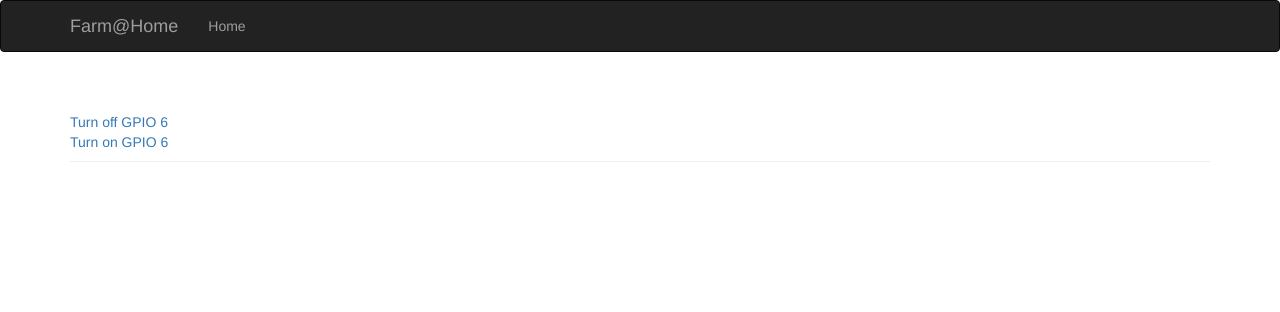
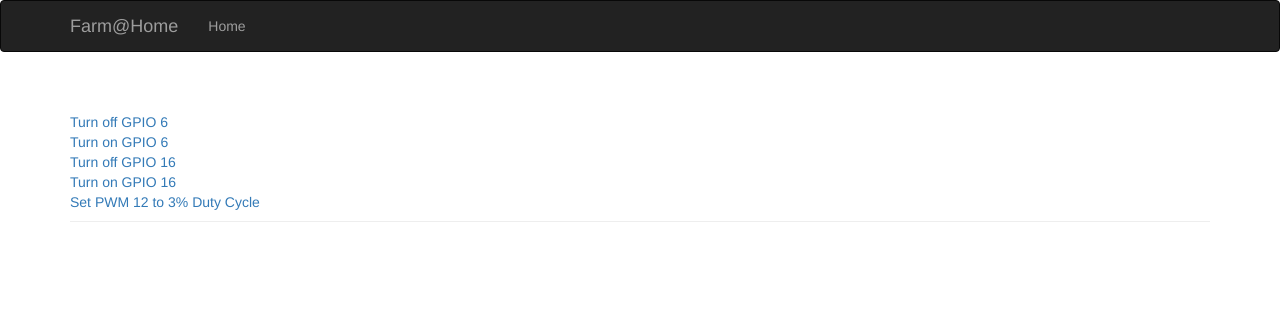
Before and after one commit to joncastillo/IndoorBabylonProject, a Flask app: page / in a window 1280 px wide. Shown: the top 312 px of the page. Run offline with Flask 2, Linux system fonts and the light colour scheme; parts of the project's set-up code (start-up, migrations or seed data) failed here and were passed over; some libraries are stand-ins or nearby versions.

Commit message:
Example restful api's added to index. Fixed calculation of PWM duty cycle.

```diff
--- a/PWM.py
+++ b/PWM.py
@@ -15,13 +15,13 @@ class PWM(Gpio):
 
 
     def setDutyCycle(self, dutyCycle):
-        pi = pigpio.pi()
         if not isinstance(dutyCycle, int):
             raise TypeError("duty cycle must be an Integer.")
         if dutyCycle < 0 or dutyCycle > 100:
             raise TypeError("duty cycle must be between 0 and 100%.")
         self.dutyCycle = dutyCycle
-        pi.set_PWM_dutycycle(self.getGpio(), dutyCycle)
+        setting = int((1 - (float(dutyCycle) / 100)) * 255)
+        self.engine.pi.set_PWM_dutycycle(self.getGpio(), setting)
 
     def setFrequency(self, frequency):
         pi = pigpio.pi()
--- a/Switch.py
+++ b/Switch.py
@@ -20,7 +20,7 @@ class Switch(Gpio):
         if state != self.state:
 
             self.state = state
-            if state == Switch.e_state.Off:
+            if state == Switch.e_state.Off or state == Switch.e_state.Off.name:
                 self.engine.pi.write(self.gpioNumber, 0)
             else:
                 self.engine.pi.write(self.gpioNumber, 1)
--- a/main.py
+++ b/main.py
@@ -2,7 +2,7 @@ from Engine import Engine
 from reinitdb import rebuildDb
 from os import system
 
-from flask import Flask, render_template
+from flask import Flask, render_template, request
 from flask_bootstrap import Bootstrap
 from flask_moment import Moment
 from flask_wtf import FlaskForm
@@ -42,6 +42,25 @@ def off_light():
     engine.gpioList[2].setState(Switch.e_state.Off)
     return render_template('index.html', form=NameForm(), name=None)
 
+@app.route('/setgpio')
+def set_gpio():
+    gpioNum = request.args.get('gpioNum')
+    value = request.args.get('value')
+    for gpio in engine.gpioList:
+        if gpio.getGpio() == int(gpioNum):
+            gpio.setState(value)
+    return render_template('index.html', form=NameForm(), name=None)
+
+@app.route('/setpwm')
+def set_pwm():
+    gpioNum = int(request.args.get('gpioNum'))
+    value = int(request.args.get('value'))
+    for gpio in engine.gpioList:
+        if gpio.getGpio() == gpioNum:
+            gpio.setDutyCycle(value)
+    return render_template('index.html', form=NameForm(), name=None)
+
+
 
 @app.route('/', methods=['GET', 'POST'])
 def index():
--- a/templates/index.html
+++ b/templates/index.html
@@ -6,7 +6,11 @@
 {% block page_content %}
 <div class="page-header">
     <a href = "http://localhost:5000/off"> Turn off GPIO 6 </a><br/>
-    <a href = "http://localhost:5000/on"> Turn on GPIO 6 </a>
+    <a href = "http://localhost:5000/on"> Turn on GPIO 6 </a><br/>
+    <a href = "http://localhost:5000/setgpio?gpioNum=16&value=Off"> Turn off GPIO 16 </a><br/>
+    <a href = "http://localhost:5000/setgpio?gpioNum=16&value=On"> Turn on GPIO 16 </a><br/>
+    <a href = "http://localhost:5000/setpwm?gpioNum=12&value=3"> Set PWM 12 to 3% Duty Cycle </a><br/>
+
 </div>
 <!--
     {{ wtf.quick_form(form) }}
```
